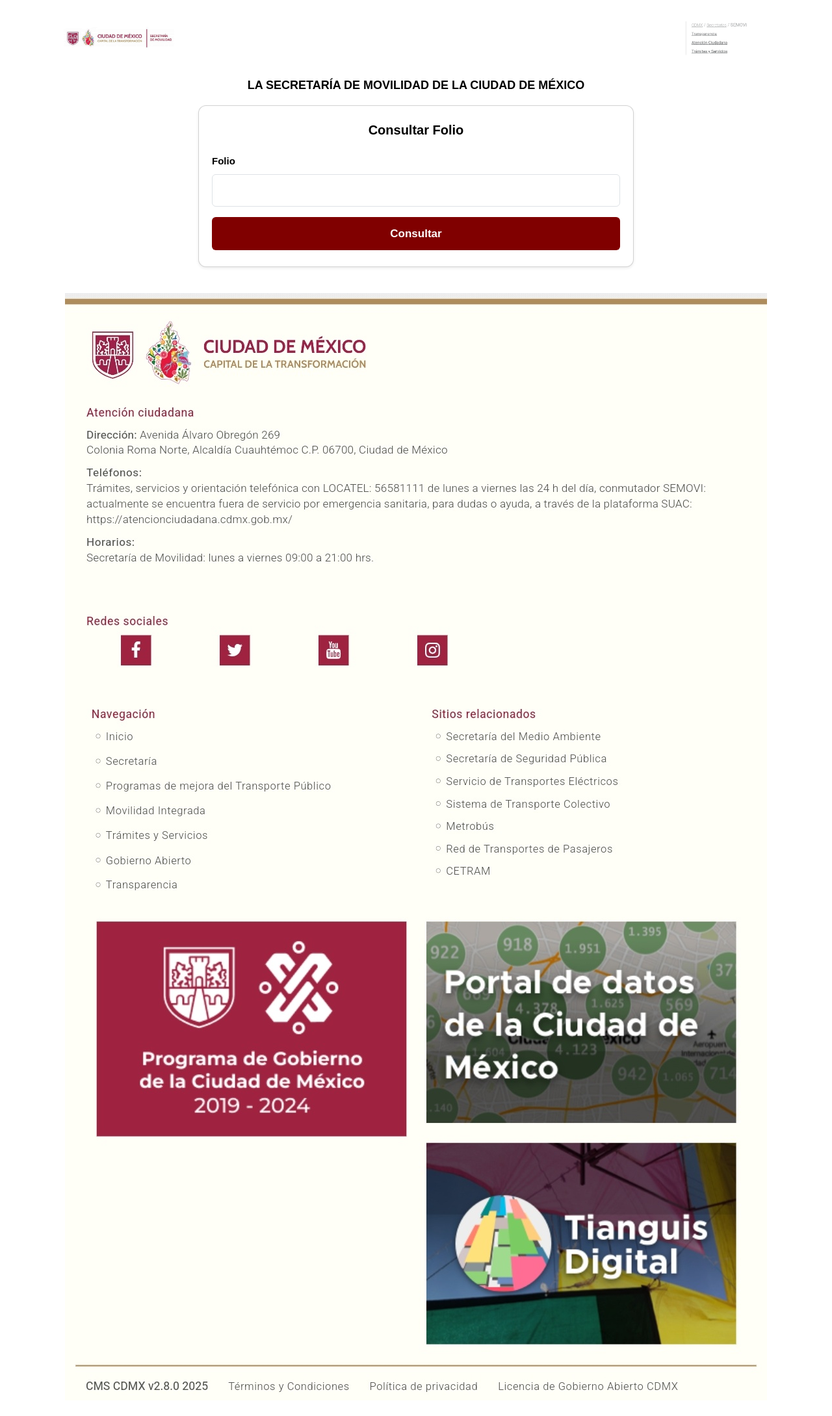
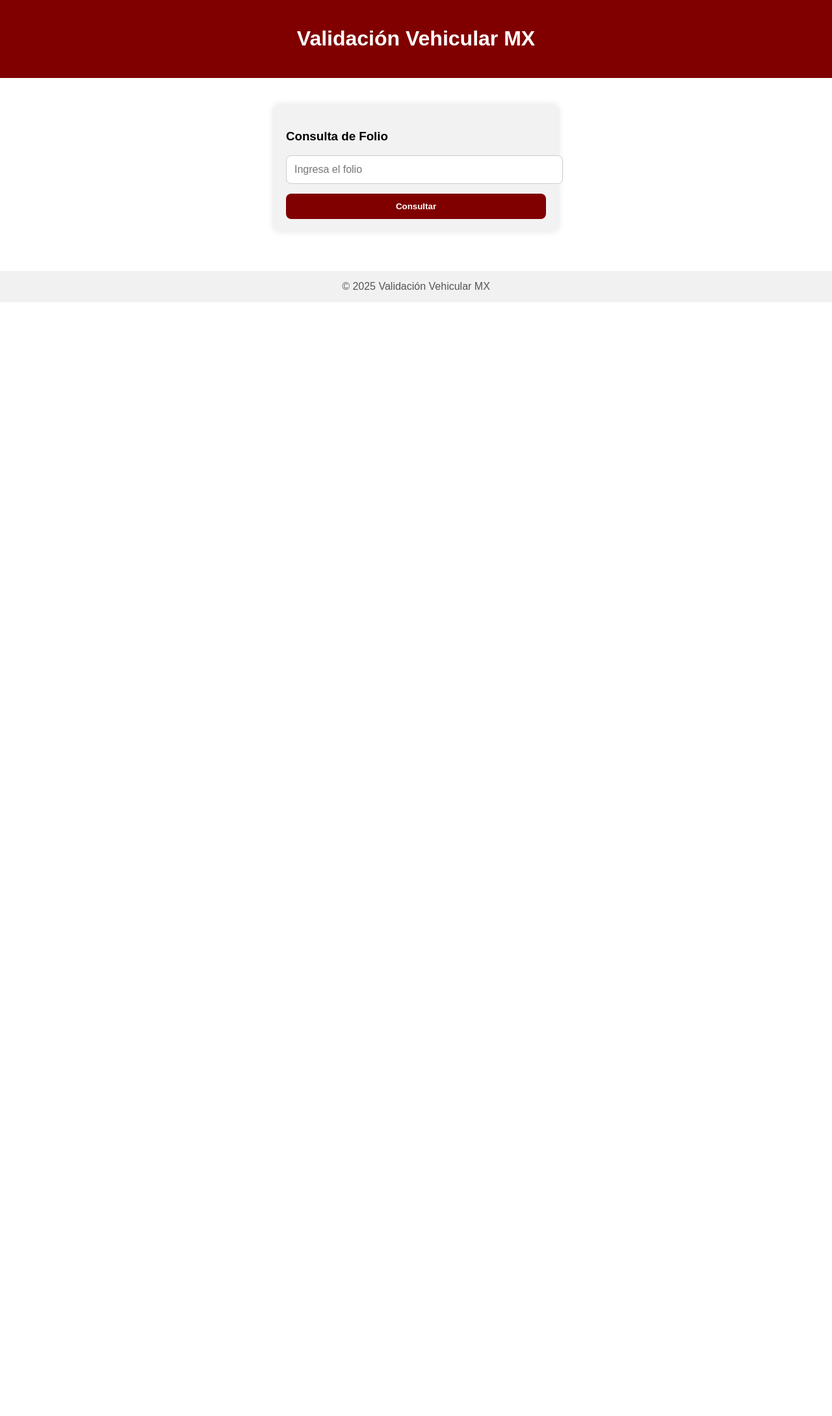
Before and after one commit to Gsr1989/registro-vehiculos, a Flask app: template templates/consulta_folio.html in a window 1280 px wide. Shown: the whole page at 65% size. After the commit the page ends 465 px from the top, so only its background shows below. Run offline with Flask 3, Linux system fonts and the light colour scheme; the template is opened without the code that fills it, so the values that code supplies are empty.

Commit message:
Update consulta_folio.html

```diff
--- a/templates/consulta_folio.html
+++ b/templates/consulta_folio.html
@@ -4,7 +4,6 @@
     <meta charset="UTF-8">
     <title>Consulta de Folio</title>
     <meta name="viewport" content="width=device-width, initial-scale=1">
-    <link href="https://cdn.jsdelivr.net/npm/bootstrap@5.3.0/dist/css/bootstrap.min.css" rel="stylesheet">
     <style>
         body {
             font-family: Arial, sans-serif;
@@ -13,93 +12,67 @@
             padding: 0;
             color: #000000;
         }
+        header {
+            background-color: #800000;
+            color: white;
+            padding: 20px;
+            text-align: center;
+        }
+        .form-box {
+            max-width: 400px;
+            margin: 40px auto;
+            padding: 20px;
+            border-radius: 10px;
+            background-color: #f2f2f2;
+            box-shadow: 0 0 10px rgba(0,0,0,0.1);
+        }
+        input[type="text"] {
+            width: 100%;
+            padding: 12px;
+            margin-bottom: 15px;
+            border-radius: 8px;
+            border: 1px solid #ccc;
+            font-size: 16px;
+        }
         .btn-guinda {
             background-color: #800000;
             color: white;
-            font-size: 17px;
             padding: 12px;
             font-weight: bold;
+            width: 100%;
+            border: none;
+            border-radius: 8px;
+            cursor: pointer;
         }
         .btn-guinda:hover {
             background-color: #a00000;
         }
-        .logo {
-            max-width: 170px;
-            height: auto;
-        }
-        .sublogo {
-            max-width: 140px;
-            height: auto;
-        }
-        .titulo-oficial {
-            font-weight: bold;
-            text-transform: uppercase;
+        footer {
+            margin-top: 60px;
+            background-color: #f1f1f1;
+            padding: 15px;
             text-align: center;
-            margin: 25px 0 20px 0;
-            font-size: 18px;
-            color: #000000;
-        }
-        .footer-img {
-            display: block;
-            margin: 40px auto 0 auto;
-            max-width: 100%;
-            height: auto;
-        }
-        .form-box {
-            max-width: 100%;
-            width: 100%;
-            max-width: 700px;
-            margin: 0 auto;
-            padding: 0 15px;
-        }
-        .form-label {
-            font-size: 15px;
-            font-weight: bold;
-            color: #000000;
-        }
-        .card {
-            border-radius: 12px;
-        }
-        .card-body {
-            padding: 25px 20px;
-        }
-        input[type="text"] {
-            font-size: 16px;
-            padding: 12px;
-        }
-        h5 {
-            font-weight: bold;
-            color: #000000;
+            color: #555;
         }
     </style>
 </head>
 <body>
 
-<div class="container my-4">
-    <div class="d-flex justify-content-between align-items-center mb-3 px-3">
-        <img src="{{ url_for('static', filename='logo.png') }}" class="logo" alt="Logo">
-        <img src="{{ url_for('static', filename='sub_logo.png') }}" class="sublogo" alt="Sublogo">
-    </div>
+<header>
+    <h1>Validación Vehicular MX</h1>
+</header>
 
-    <h5 class="titulo-oficial">LA SECRETARÍA DE MOVILIDAD DE LA CIUDAD DE MÉXICO</h5>
+<div class="form-box">
+    <h3>Consulta de Folio</h3>
+    <form method="POST" action="{{ url_for('resultado_consulta') }}">
+        <input type="text" name="folio" placeholder="Ingresa el folio" required>
+        <button type="submit" class="btn-guinda">Consultar</button>
+    </form>
+</div>
 
-    <div class="form-box">
-        <div class="card shadow-sm">
-            <div class="card-body">
-                <h5 class="text-center mb-4">Consultar Folio</h5>
-                <form method="POST" action="{{ url_for('resultado_consulta') }}">
-                    <div class="mb-3">
-                        <label for="folio" class="form-label">Folio</label>
-                        <input type="text" class="form-control" id="folio" name="folio" required>
-                    </div>
-                    <button type="submit" class="btn btn-guinda w-100">Consultar</button>
-                </form>
-            </div>
-        </div>
-    </div>
-
-    <img src="{{ url_for('static', filename='footer.png') }}" class="footer-img" alt="Pie de página">
-</div>
+<footer>
+    &copy; 2025 Validación Vehicular MX
+</footer>
 
 </body>
 </html>
```
